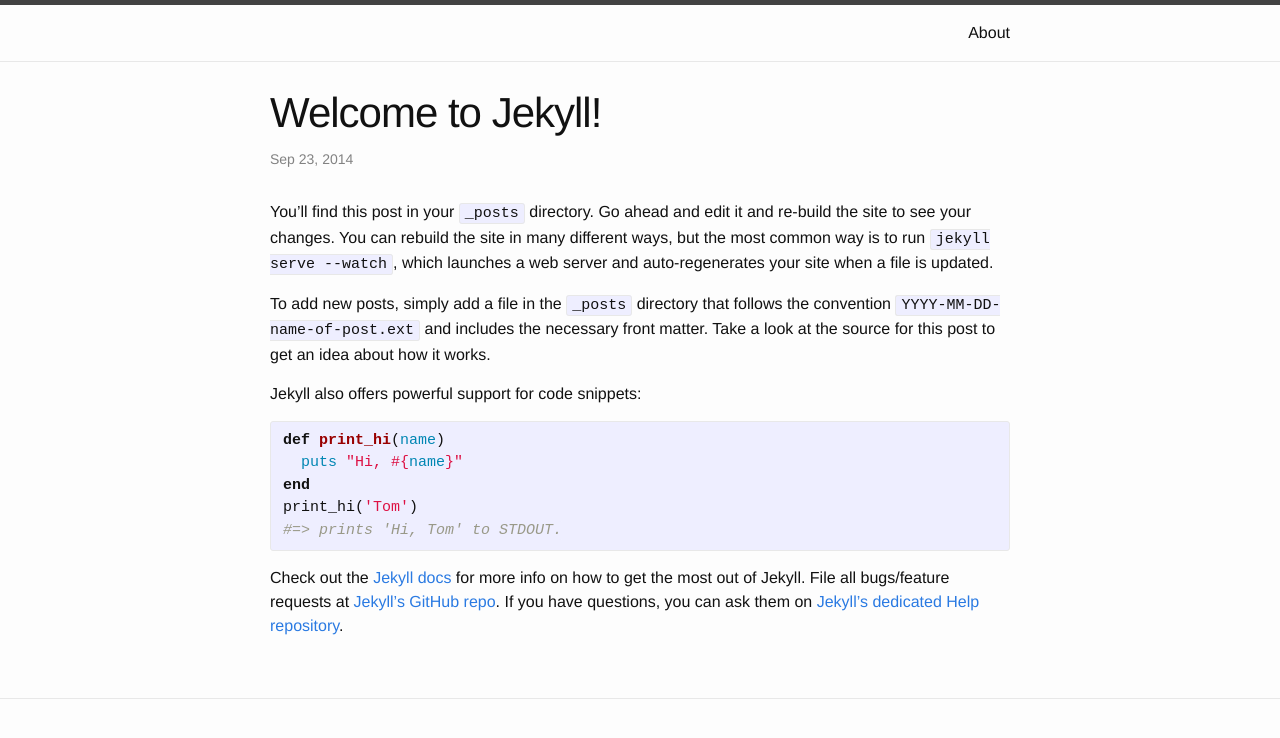
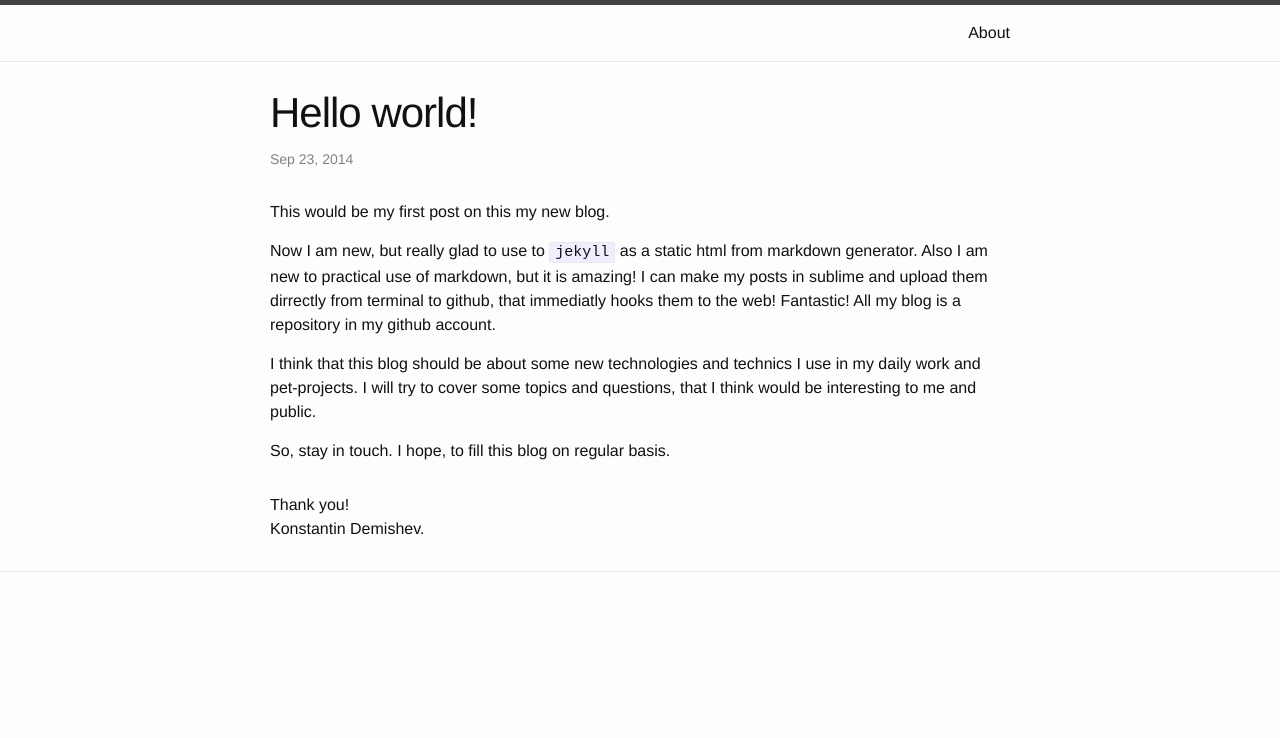
Before and after one commit to Demishev/Demishev.github.io, a Jekyll site: the page built from _posts/2014-09-23-welcome-to-jekyll.markdown, in a window 1280 px wide. Shown: the top 738 px of the page. Built offline with Jekyll 4.4.1, drawn with Linux system fonts in a browser that asks for light colours.

Commit message:
post template edited; about page edited.

```diff
--- a/_layouts/post.html
+++ b/_layouts/post.html
@@ -11,5 +11,5 @@ layout: default
   <article class="post-content">
     {{ content }}
   </article>
-
+Thank you!<br>Konstantin Demishev.
 </div>
--- a/_posts/2014-09-23-welcome-to-jekyll.markdown
+++ b/_posts/2014-09-23-welcome-to-jekyll.markdown
@@ -1,25 +1,15 @@
 ---
 layout: post
-title:  "Welcome to Jekyll!"
-date:   2014-09-23 21:09:57
-categories: jekyll update
+title:  "Hello world!"
+date:   2014-09-23 23:04:57
+categories: Hello world!
 ---
-You’ll find this post in your `_posts` directory. Go ahead and edit it and re-build the site to see your changes. You can rebuild the site in many different ways, but the most common way is to run `jekyll serve --watch`, which launches a web server and auto-regenerates your site when a file is updated.
+This would be my first post on this my new blog.
 
-To add new posts, simply add a file in the `_posts` directory that follows the convention `YYYY-MM-DD-name-of-post.ext` and includes the necessary front matter. Take a look at the source for this post to get an idea about how it works.
+Now I am new, but really glad to use to `jekyll` as a static html from markdown generator. Also I am new to practical use of markdown, but it is amazing!  I can make my posts in sublime and upload them dirrectly from terminal to github, that immediatly hooks them to the web! Fantastic!
+All my blog is a repository in my github account.
 
-Jekyll also offers powerful support for code snippets:
+I think that this blog should be about some new technologies and technics I use in my daily work and pet-projects.
+I will try to cover some topics and questions, that I think would be interesting to me and public.
 
-{% highlight ruby %}
-def print_hi(name)
-  puts "Hi, #{name}"
-end
-print_hi('Tom')
-#=> prints 'Hi, Tom' to STDOUT.
-{% endhighlight %}
-
-Check out the [Jekyll docs][jekyll] for more info on how to get the most out of Jekyll. File all bugs/feature requests at [Jekyll’s GitHub repo][jekyll-gh]. If you have questions, you can ask them on [Jekyll’s dedicated Help repository][jekyll-help].
-
-[jekyll]:      http://jekyllrb.com
-[jekyll-gh]:   https://github.com/jekyll/jekyll
-[jekyll-help]: https://github.com/jekyll/jekyll-help
+So, stay in touch. I hope, to fill this blog on regular basis.
```
Also changed, not shown: about.md (+6 -4 lines), config.yml (deleted, +0 -14 lines).
